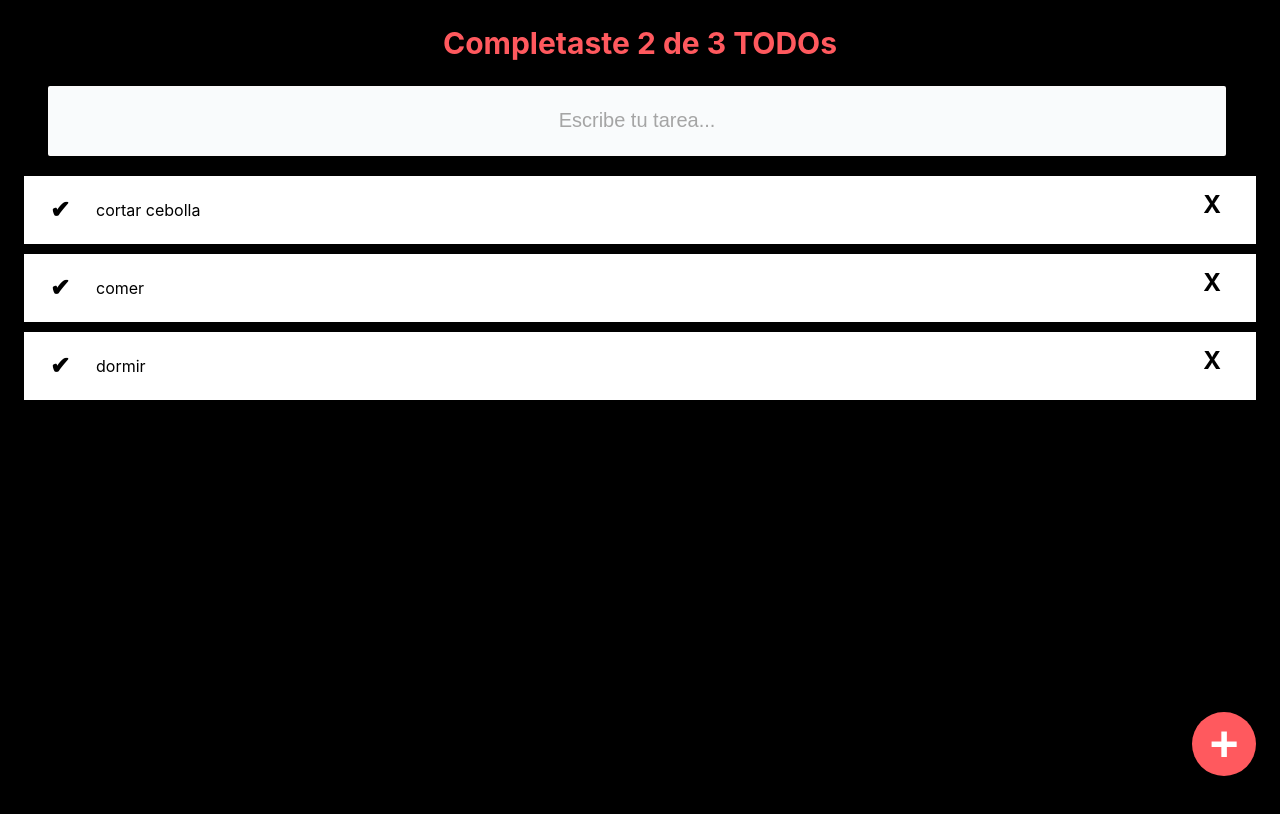
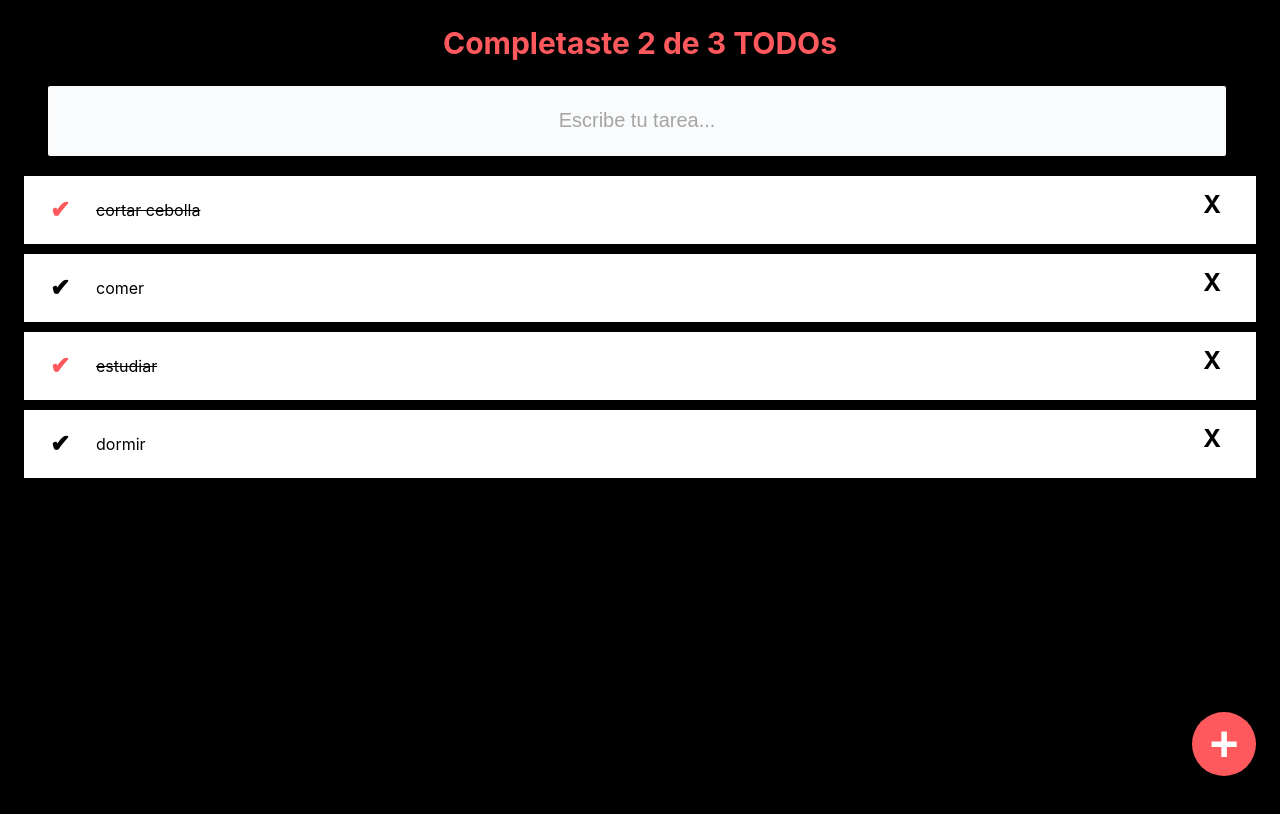
Before and after one commit to VickyMastro/App-TODOs, a React (Create React App) app: page / in a window 1280 px wide. Shown: the top 814 px of the page. Built offline with nearby package versions, Linux system fonts and the light colour scheme.

Commit message:
Agregue estados y funciones para borrar/completar

```diff
--- a/src/App.js
+++ b/src/App.js
@@ -7,25 +7,71 @@ import { TodoItem } from "./TodoItem";
 import { CreateTodoBottom } from "./CreateTodoBottom";
 
 
-const todos = [
-  { text: "cortar cebolla", complete: false },
-  { text: "comer", complete: false },
-  { text: "dormir", complete: false },
+const todosDefault = [
+  {text: "cortar cebolla", complete: true },
+  {text: "comer", complete: false },
+  {text: "estudiar", complete: true },
+  {text: "dormir", complete: false },
 ];
 
 function App() {
+  const [todos, setTodos] = React.useState(todosDefault)
+  const [searchValue, setSearchValue] = React.useState('');
+
+  let searchedTodos = [];
+
+  if (!searchValue.length >= 1) {
+    searchedTodos = todos;
+  } else{
+    searchedTodos = todos.filter(todo => {
+      const text = todo.text.toLowerCase();
+      const searchText = searchValue.toLowerCase();
+
+      return text.includes(searchText);
+    })
+  }
+
+  const completeTodo = (text) => {
+    const todoIndex = todos.findIndex(todo => todo.text === text);
+
+    const newTodos = [...todos]
+    newTodos[todoIndex].complete = true;
+
+    setTodos(newTodos);
+    /* todos[todoIndex] = {
+      text : todos[todoIndex].text,
+      completed : true,
+    } */
+  }
+
+  const deleteTodo = (text) => {
+    const todoIndex = todos.findIndex(todo => todo.text === text);
+
+    const newTodos = [...todos]
+    newTodos.splice(todoIndex, 1);
+    setTodos(newTodos);
+
+  }
+
   return (
     <React.Fragment>
-      <TodoCounter />
+      <TodoCounter
+        todos={todos}
+      />
 
-      <TodoSearch />
+      <TodoSearch
+        searchValue= {searchValue}
+        setSearchValue={setSearchValue}
+      />
 
       <TodoList>
-        {todos.map((todo) => (
+        {searchedTodos.map((todo) => (
           <TodoItem
             key = {todo.text}
             texts = {todo.text}
             completed = {todo.complete}
+            onComplete = {() => completeTodo(todo.text)}
+            onDelete = {() => deleteTodo(todo.text)}
           />
         ))}
       </TodoList>
```
